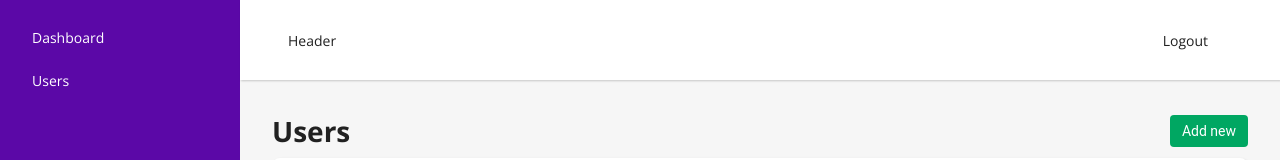
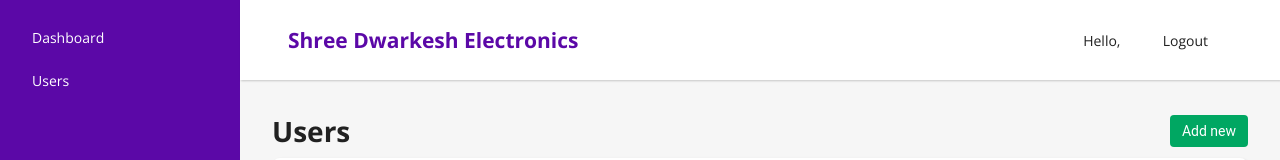
Before and after one commit to JayPatel-2023/laravel-react-full-stack, a React (Vite) app in the folder react/: page /users in a window 1280 px wide. Shown: the top 160 px of the page. Built offline with nearby package versions, Linux system fonts and the light colour scheme; no server answers; sample sign-in values are in the browser's storage.

Commit message:
test complete

```diff
--- a/react/src/components/DefaultLayout.jsx
+++ b/react/src/components/DefaultLayout.jsx
@@ -35,9 +35,9 @@
       </aside>
       <div className="content">
         <header>
-          <div>Header</div>
+          <div><h2 style={{ color: "#5b08a7" }}>Shree Dwarkesh Electronics</h2></div>
             <div>
-                {user.name} &nbsp; &nbsp;
+                Hello,&nbsp;{user.name} &nbsp; &nbsp;
                 <a href="#" className="btn-logout" onClick={onLogout}>Logout</a>
             </div>
         </header>
```
